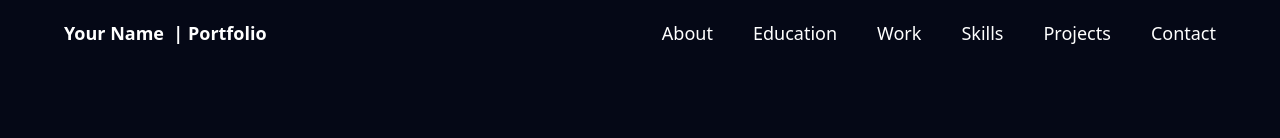
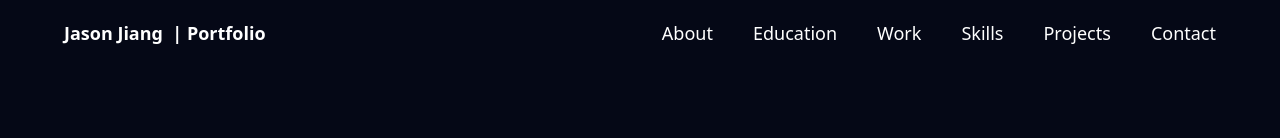
Before and after one commit to jjiang193/portfolio, a Next.js app: page / in a window 1280 px wide. Shown: the top 138 px of the page. Built offline with nearby package versions, Linux system fonts and the light colour scheme.

Commit message:
removed tempalte

```diff
--- a/src/app/components/Navbar.tsx
+++ b/src/app/components/Navbar.tsx
@@ -40,7 +40,7 @@ const Navbar = () => {
           }}
         >
           <p className="text-white text-[18px] font-bold cursor-pointer flex">
-            Your Name &nbsp;
+            Jason Jiang &nbsp;
             <span className="hidden sm:block">| Portfolio</span>
           </p>
         </Link>
```
